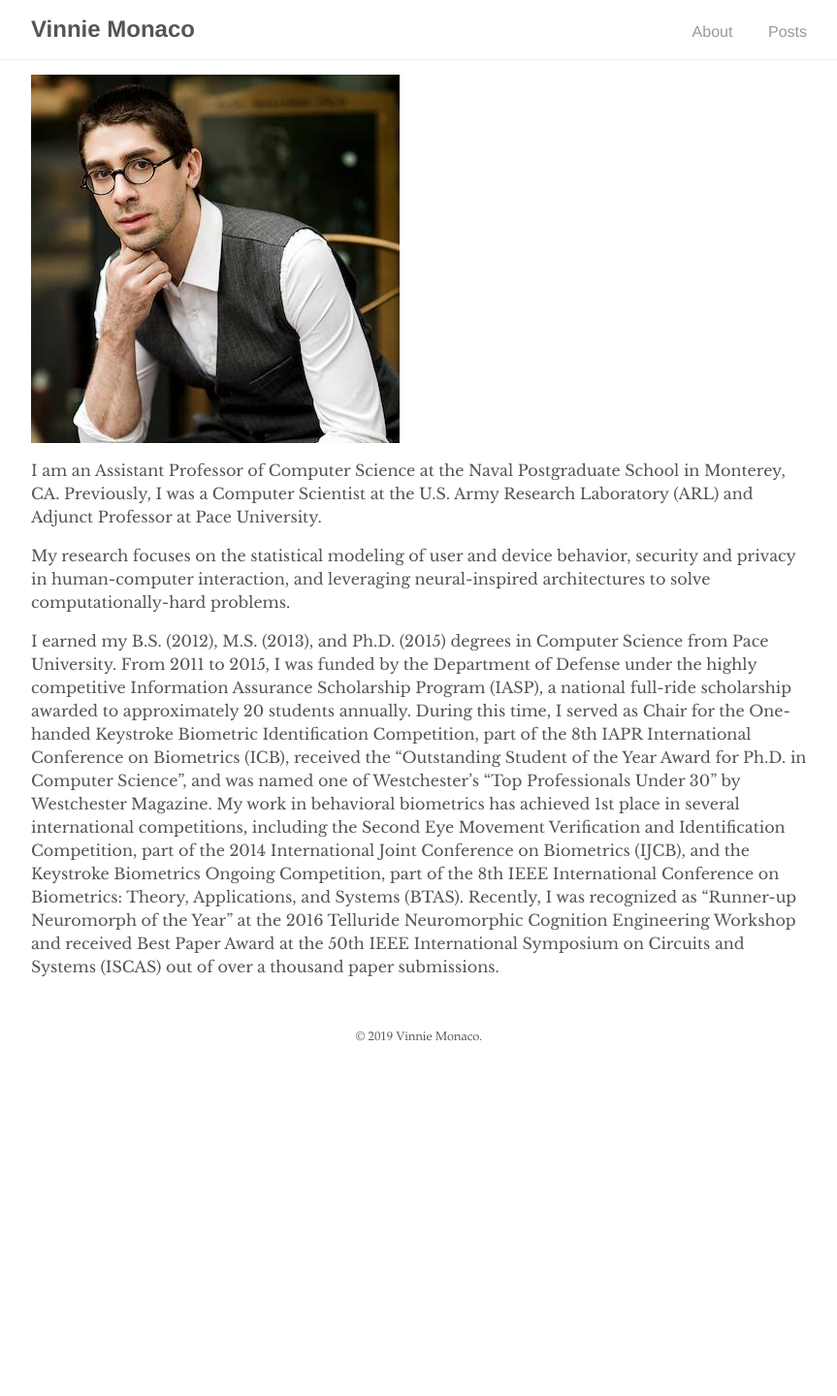
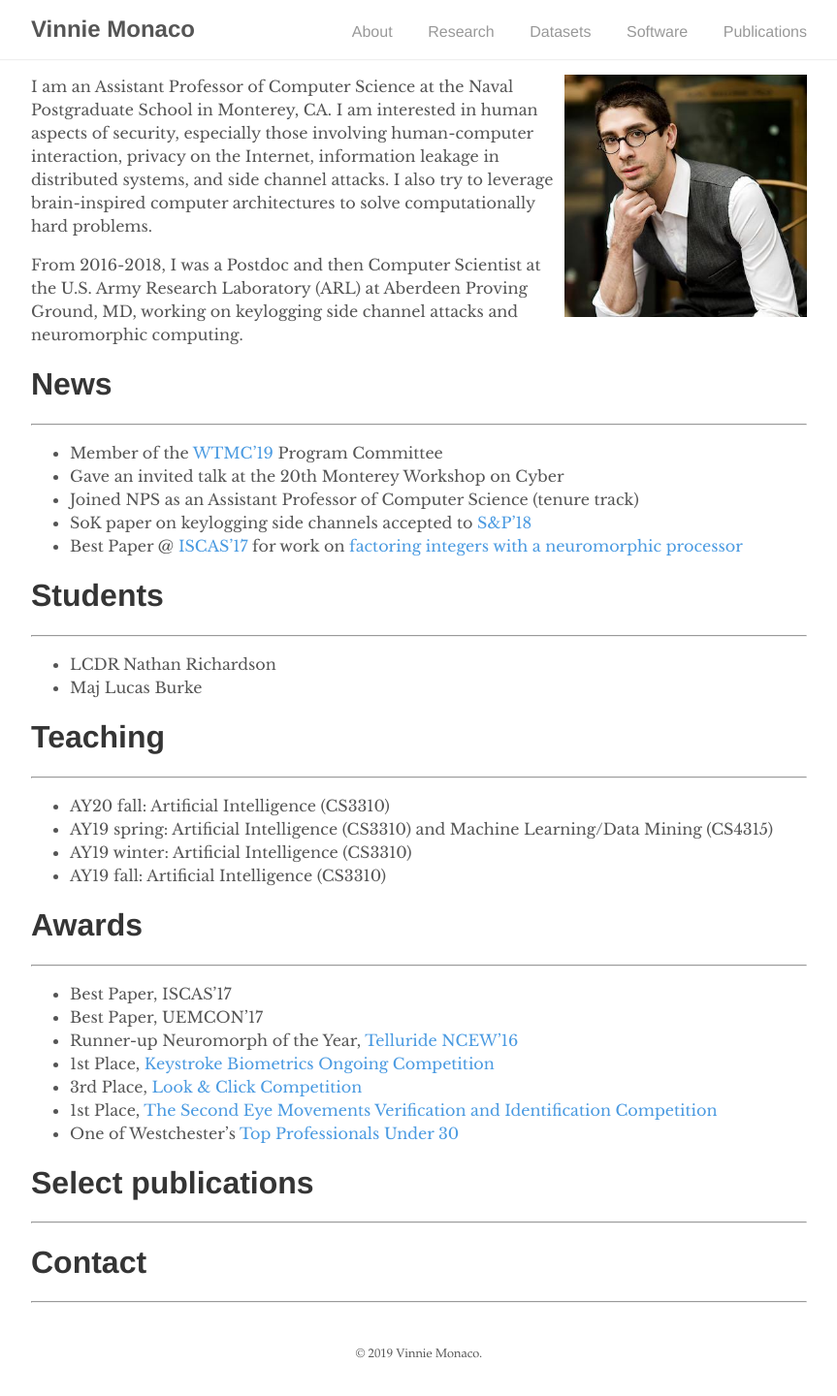
Before and after one commit to vmonaco/vmonaco.github.io, a Jekyll site: the page built from index.md, in a window 1280 px wide. Shown: the whole page at 97% size, without its empty margins (208-1071 px from the left). Built offline with Jekyll 4.4.1, drawn with Linux system fonts in a browser that asks for light colours; before the commit the page ends 1113 px from its top, so only the background shows below that.

Commit message:
updated index and added pages

```diff
--- a/_includes/navigation.html
+++ b/_includes/navigation.html
@@ -5,7 +5,10 @@
     </a>
     <ul>
       <li><a href="{{ '/about' | prepend: site.baseurl }}">About</a></li>
-      <li><a href="{{ site.baseurl }}/">Posts</a></li>
+      <li><a href="{{ '/research' | prepend: site.baseurl }}">Research</a></li>
+      <li><a href="{{ '/datasets' | prepend: site.baseurl }}">Datasets</a></li>
+      <li><a href="{{ '/software' | prepend: site.baseurl }}">Software</a></li>
+      <li><a href="{{ '/publications' | prepend: site.baseurl }}">Publications</a></li>
     </ul>
   </div>
 </nav>
--- a/index.md
+++ b/index.md
@@ -3,10 +3,44 @@ layout: default
 title: Home
 ---
 
-<img src="assets/monaco.jpeg">
+<img align="right" height="250" width="250" src="assets/monaco.jpeg" />
 
-I am an Assistant Professor of Computer Science at the Naval Postgraduate School in Monterey, CA. Previously, I was a Computer Scientist at the U.S. Army Research Laboratory (ARL) and Adjunct Professor at Pace University.
+I am an Assistant Professor of Computer Science at the Naval Postgraduate School in Monterey, CA. I am interested in human aspects of security, especially those involving human-computer interaction, privacy on the Internet, information leakage in distributed systems, and side channel attacks. I also try to leverage brain-inspired computer architectures to solve computationally hard problems.
 
-My research focuses on the statistical modeling of user and device behavior, security and privacy in human-computer interaction, and leveraging neural-inspired architectures to solve computationally-hard problems.
+From 2016-2018, I was a Postdoc and then Computer Scientist at the U.S. Army Research Laboratory (ARL) at Aberdeen Proving Ground, MD, working on keylogging side channel attacks and neuromorphic computing.
 
-I earned my B.S. (2012), M.S. (2013), and Ph.D. (2015) degrees in Computer Science from Pace University. From 2011 to 2015, I was funded by the Department of Defense under the highly competitive Information Assurance Scholarship Program (IASP), a national full-ride scholarship awarded to approximately 20 students annually. During this time, I served as Chair for the One-handed Keystroke Biometric Identification Competition, part of the 8th IAPR International Conference on Biometrics (ICB), received the “Outstanding Student of the Year Award for Ph.D. in Computer Science”, and was named one of Westchester's “Top Professionals Under 30” by Westchester Magazine. My work in behavioral biometrics has achieved 1st place in several international competitions, including the Second Eye Movement Verification and Identification Competition, part of the 2014 International Joint Conference on Biometrics (IJCB), and the Keystroke Biometrics Ongoing Competition, part of the 8th IEEE International Conference on Biometrics: Theory, Applications, and Systems (BTAS). Recently, I was recognized as “Runner-up Neuromorph of the Year” at the 2016 Telluride Neuromorphic Cognition Engineering Workshop and received Best Paper Award at the 50th IEEE International Symposium on Circuits and Systems (ISCAS) out of over a thousand paper submissions.
+# News
+***
+*   Member of the [WTMC'19](http://wtmc.info/index.html) Program Committee
+*   Gave an invited talk at the 20th Monterey Workshop on Cyber
+*   Joined NPS as an Assistant Professor of Computer Science (tenure track)
+*   SoK paper on keylogging side channels accepted to [S&P'18](https://www.ieee-security.org/TC/SP2018/)
+*   Best Paper @ [ISCAS'17](http://iscas2017.org/) for work on [factoring integers with a neuromorphic processor](https://arxiv.org/pdf/1703.03768.pdf)
+
+# Students
+***
+* LCDR Nathan Richardson
+* Maj Lucas Burke
+
+# Teaching
+***
+* AY20 fall: Artificial Intelligence (CS3310)
+* AY19 spring: Artificial Intelligence (CS3310) and Machine Learning/Data Mining (CS4315)
+* AY19 winter: Artificial Intelligence (CS3310)
+* AY19 fall: Artificial Intelligence (CS3310)
+
+# Awards
+***
+* Best Paper, ISCAS'17
+* Best Paper, UEMCON'17
+* Runner-up Neuromorph of the Year, [Telluride NCEW'16](http://telluride.iniforum.ch/2016/)
+* 1st Place, [Keystroke Biometrics Ongoing Competition](https://sites.google.com/site/btas16kboc/home)
+* 3rd Place, [Look & Click Competition](http://www.kasprowski.pl/lac/)
+* 1st Place, [The Second Eye Movements Verification and Identification Competition](http://www.emvic.org)
+* One of Westchester's [Top Professionals Under 30](http://www.westchestermagazine.com/914-INC/Q2-2013/Wunderkinds-2013-John-Vincent-Monaco-24/)
+
+# Select publications
+***
+
+# Contact
+***
```
Also changed, not shown: _pages/about.md (+1 -1 lines), _pages/datasets.md (added, +6 -0 lines), _pages/publications.md (added, +6 -0 lines), _pages/research.md (added, +28 -0 lines), _pages/software.md (added, +6 -0 lines), 1 other file.
